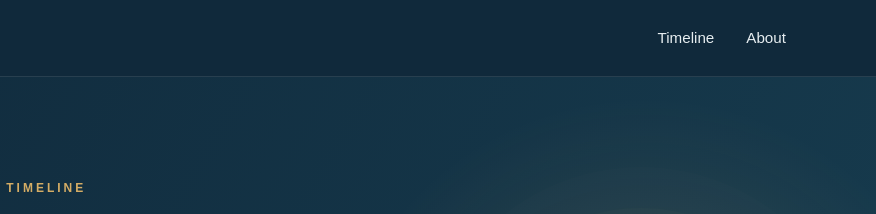
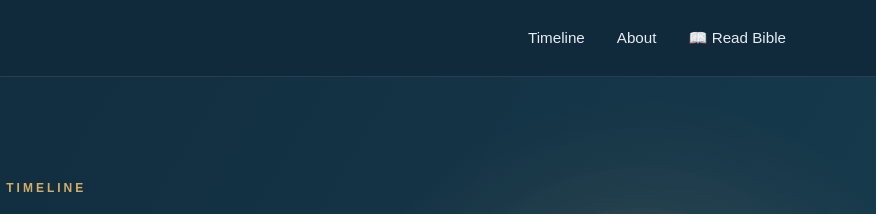
Before and after one commit to josuejm61-cell/BibleEra-Explorer, a plain HTML site: page index.html in a window 1280 px wide. Shown: the top 214 px of the page, 404-1280 px from the left. Drawn offline with Linux system fonts and the light colour scheme.

Commit message:
Update index.html

```diff
--- a/index.html
+++ b/index.html
@@ -18,6 +18,7 @@
       <nav aria-label="Main navigation">
         <a href="#timeline">Timeline</a>
         <a href="#about">About</a>
+        <a href="bible.html">📖 Read Bible</a>
       </nav>
     </div>
   </header>
```
